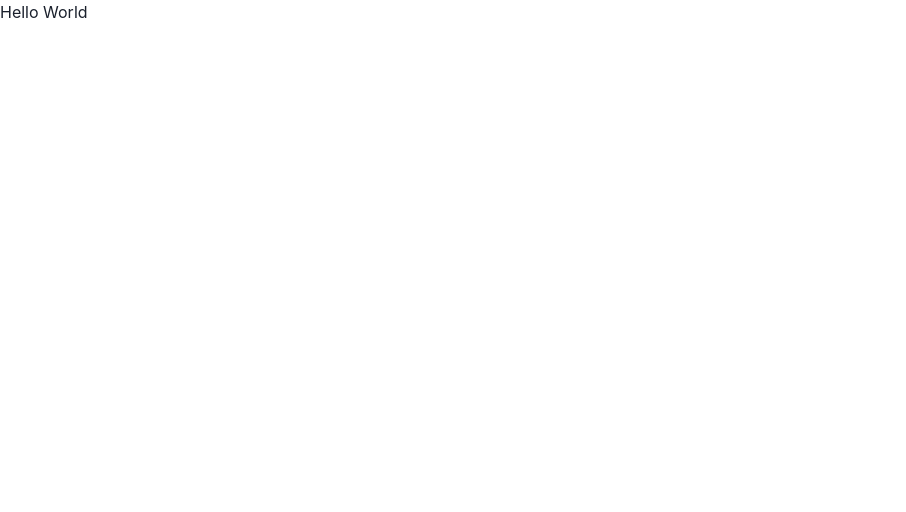
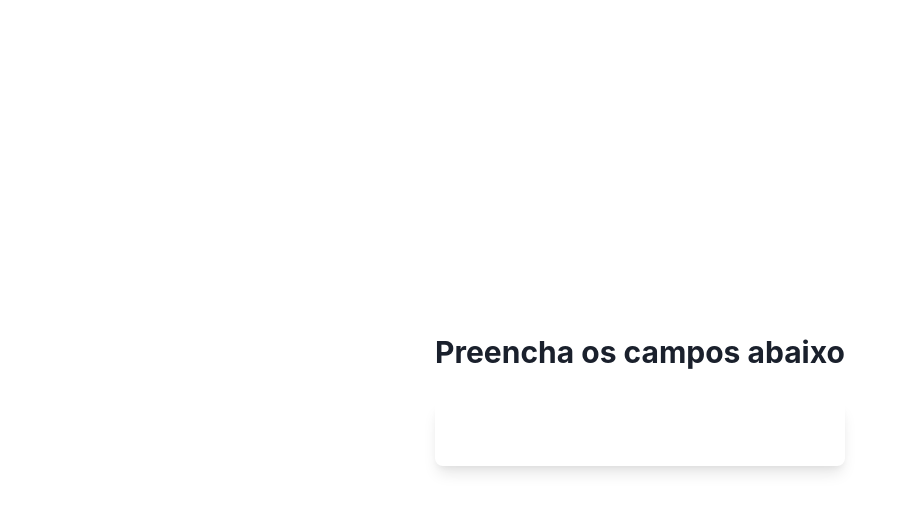
Before and after one commit to SamsSouza22/FrontendPitang2024, a React (Vite) app in the folder frontend/: page /agendar in a window 1280 px wide. Shown: the top 512 px of the page, without its empty margins (0-906 px from the left). Built offline with nearby package versions, Linux system fonts and the light colour scheme.

Commit message:
:sparkles: feat: Layout página de cadastro

```diff
--- a/frontend/src/main.jsx
+++ b/frontend/src/main.jsx
@@ -1,9 +1,9 @@
 import ReactDOM from 'react-dom/client'
-import App from './App.jsx'
+import AppRoutes from './routes'
 import {ChakraProvider} from "@chakra-ui/react"
 
 ReactDOM.createRoot(document.getElementById('root')).render(
   <ChakraProvider>
-    <App />
+    <AppRoutes />
   </ChakraProvider>,
 )
--- a/frontend/src/pages/CadastroAgendamento.jsx
+++ b/frontend/src/pages/CadastroAgendamento.jsx
@@ -0,0 +1,73 @@
+import { Stack, Flex, Heading, Box } from "@chakra-ui/react";
+
+const CadastroAgendamento = () => {
+  return (
+    <Flex minH={"100vh"} align={"center"} justify={"center"}>
+      <Stack spacing={8} mx={"auto"} maxW={"lg"} py={12} px={6}>
+        <Stack align={"center"}>
+          <Heading fontSize={"3xl"}>Preencha os campos abaixo</Heading>
+        </Stack>
+        <Box rounded={"lg"} boxShadow={"lg"} p={8}>
+          <Stack spacing="4">
+          </Stack>
+        </Box>
+      </Stack>
+    </Flex>
+  );
+};
+
+export default CadastroAgendamento;
+
+/**
+ * export default function SimpleCard() {
+  return (
+    <Flex
+      minH={'100vh'}
+      align={'center'}
+      justify={'center'}
+      bg={useColorModeValue('gray.50', 'gray.800')}>
+      <Stack spacing={8} mx={'auto'} maxW={'lg'} py={12} px={6}>
+        <Stack align={'center'}>
+          <Heading fontSize={'4xl'}>Sign in to your account</Heading>
+          <Text fontSize={'lg'} color={'gray.600'}>
+            to enjoy all of our cool <Text color={'blue.400'}>features</Text> ✌️
+          </Text>
+        </Stack>
+        <Box
+          rounded={'lg'}
+          bg={useColorModeValue('white', 'gray.700')}
+          boxShadow={'lg'}
+          p={8}>
+          <Stack spacing={4}>
+            <FormControl id="email">
+              <FormLabel>Email address</FormLabel>
+              <Input type="email" />
+            </FormControl>
+            <FormControl id="password">
+              <FormLabel>Password</FormLabel>
+              <Input type="password" />
+            </FormControl>
+            <Stack spacing={10}>
+              <Stack
+                direction={{ base: 'column', sm: 'row' }}
+                align={'start'}
+                justify={'space-between'}>
+                <Checkbox>Remember me</Checkbox>
+                <Text color={'blue.400'}>Forgot password?</Text>
+              </Stack>
+              <Button
+                bg={'blue.400'}
+                color={'white'}
+                _hover={{
+                  bg: 'blue.500',
+                }}>
+                Sign in
+              </Button>
+            </Stack>
+          </Stack>
+        </Box>
+      </Stack>
+    </Flex>
+  )
+}
+ */
```
